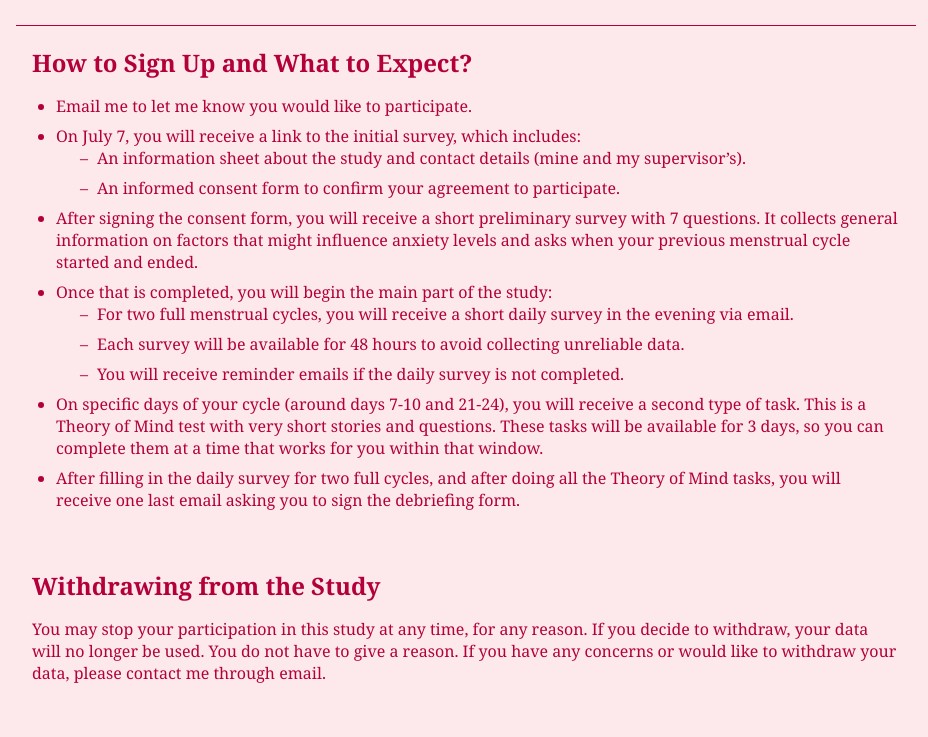
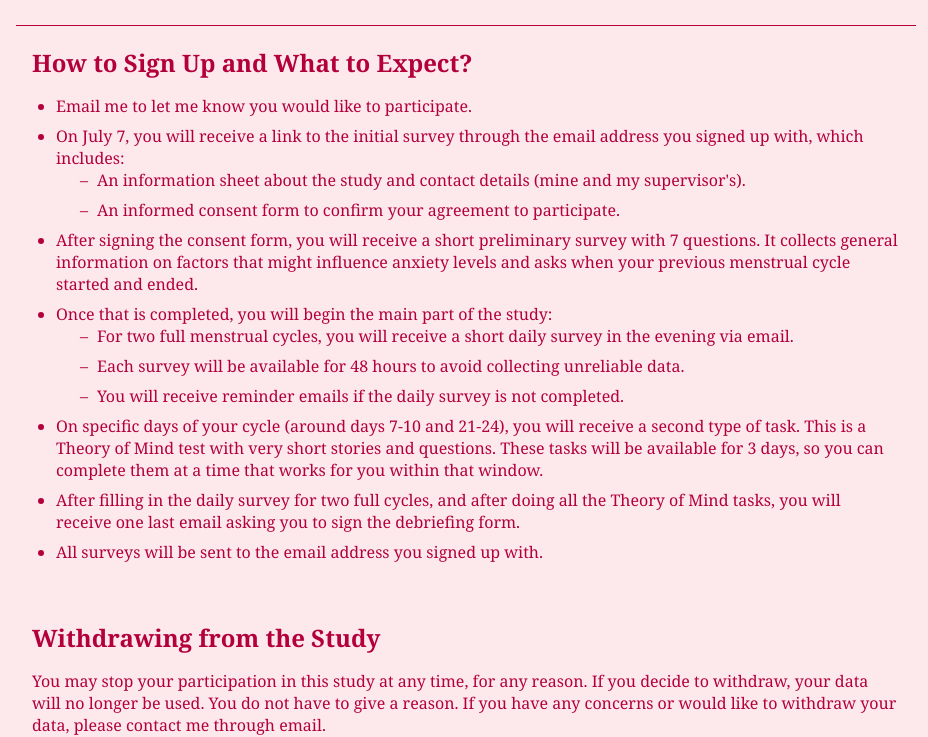
Before and after one commit to NikkiRademaker/ThesisWebsite, a plain HTML site: page index.html in a window 1280 px wide. Shown: the part 1940-2677 px from the top of the page, without its empty margins (174-1102 px from the left). Drawn offline with Linux system fonts and the light colour scheme.

Commit message:
Update index.html

```diff
--- a/index.html
+++ b/index.html
@@ -229,8 +229,8 @@
       <h2>How to Sign Up and What to Expect?</h2>
       <ul>
         <li>Email me to let me know you would like to participate.</li>
-        <li>On July 7, you will receive a link to the initial survey, which includes: <ul>
-            <li>An information sheet about the study and contact details (mine and my supervisor’s).</li>
+        <li>On July 7, you will receive a link to the initial survey through the email address you signed up with, which includes: <ul>
+            <li>An information sheet about the study and contact details (mine and my supervisor's).</li>
             <li>An informed consent form to confirm your agreement to participate.</li>
           </ul>
         </li>
@@ -249,6 +249,7 @@
           can complete them at a time that works for you within
           that window.</li>
         <li>After filling in the daily survey for two full cycles, and after doing all the Theory of Mind tasks, you will receive one last email asking you to sign the debriefing form.</li>
+        <li>All surveys will be sent to the email address you signed up with.</li>
       </ul>
     </div>
 
```
